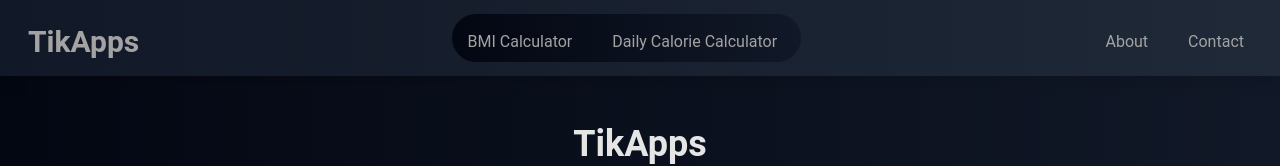
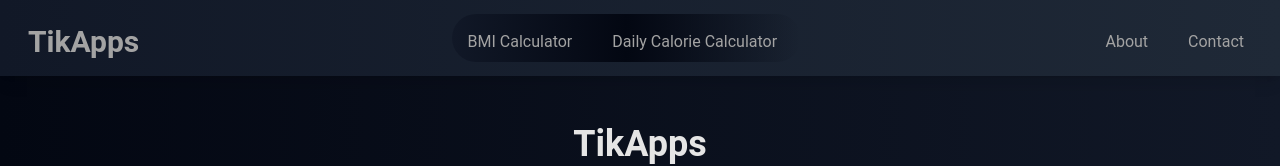
Before and after one commit to tikap/TikApps, a Next.js app: page / in a window 1280 px wide. Shown: the top 166 px of the page. Built offline with nearby package versions, Linux system fonts and the light colour scheme; what tw-elements would draw is missing.

Commit message:
Correct gradient classes

```diff
--- a/app/components/footer.js
+++ b/app/components/footer.js
@@ -3,7 +3,7 @@ import Link from "next/link";
 export default function Footer() {
   return (
     <footer
-      className="bg-gradient-to-r from-gray-900 bg-gray-800 py-2
+      className="bg-gradient-to-r from-gray-900 to-gray-800 py-2
     text-center lg:text-left"
     >
       <div className="p-4 text-center text-neutral-200">
--- a/app/components/header.js
+++ b/app/components/header.js
@@ -17,7 +17,7 @@ export default function Header() {
     <header>
       <nav
         className="relative flex w-full items-center justify-between
-        bg-gradient-to-r from-gray-900 bg-gray-800 py-2
+        bg-gradient-to-r from-gray-900 to-gray-800 py-2
         text-neutral-200 shadow-lg hover:text-neutral-400 focus:text-neutral-700"
         data-te-navbar-ref
       >
@@ -44,9 +44,9 @@ export default function Header() {
               </li>
             </ul>
             <ul
-              className="mr-auto flex flex-col flex-wrap justify-center items-center lg:flex-row
+              className="mr-auto flex flex-col flex-wrap items-center lg:flex-row
               rounded-full
-              bg-gradient-to-r from-gray-950 bg-gray-900"
+              bg-gradient-to-r from-gray-900 via-gray-950 to-transparent"
               data-te-navbar-nav-ref
             >
               <li className="m-2 lg:mb-0 lg:pr-2" data-te-nav-item-ref>
```
